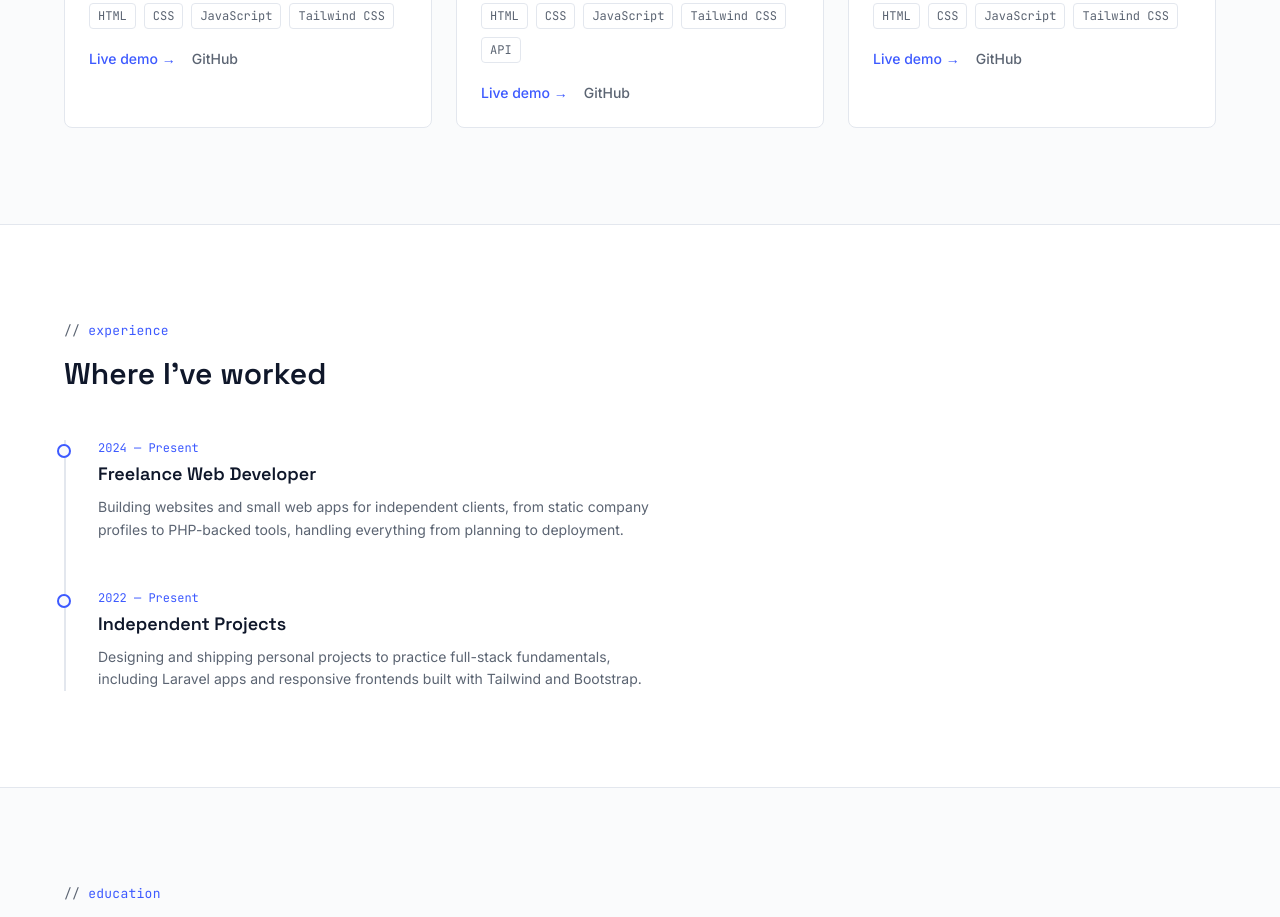
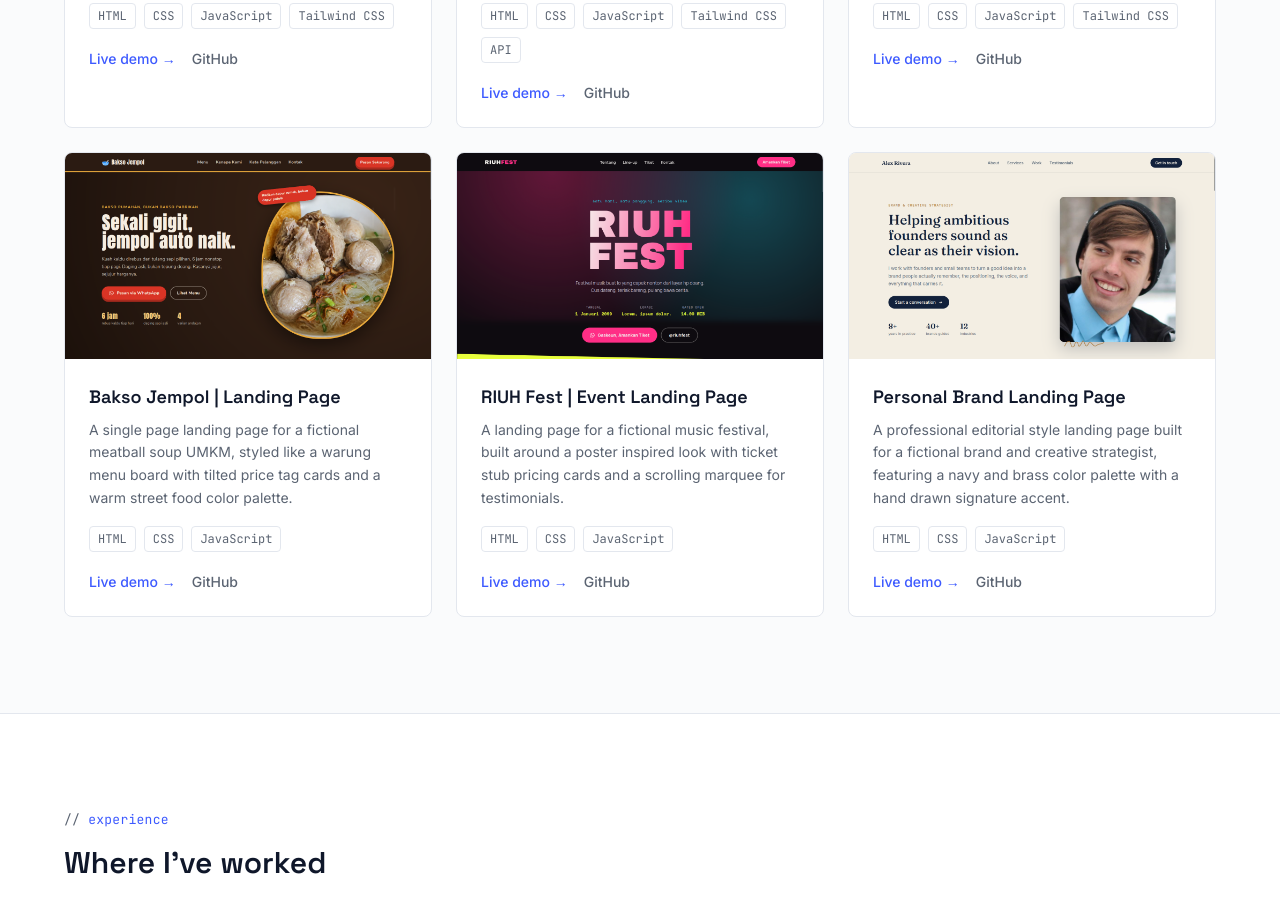
Before and after one commit to habiebanugrahh/myportfolio, a website: page index.html in a window 1280 px wide. Shown: the part 2338-3255 px from the top of the page. Drawn offline with Linux system fonts and the light colour scheme.

Commit message:
Add projects

```diff
--- a/index.html
+++ b/index.html
@@ -341,6 +341,80 @@
             </div>
           </article>
 
+          <article class="card-hover rounded-lg border border-hair bg-elevated overflow-hidden reveal"
+            style="transition-delay: .24s">
+            <div class="aspect-video flex items-center justify-center font-mono text-xs"
+              style="background: var(--bg-terminal); color: var(--code-text);">
+              <img src="./assets/images/bakso-jempol.png" alt="Bakso Jempol" class="w-full h-full ">
+            </div>
+            <div class="p-6">
+              <h3 class="font-display text-lg font-semibold text-primary">Bakso Jempol | Landing Page</h3>
+              <p class="text-secondary text-sm mt-2 leading-relaxed">
+                A single page landing page for a fictional meatball soup UMKM, styled like a warung menu board with tilted price tag cards and a warm street food color palette.
+              </p>
+              <div class="flex flex-wrap gap-2 mt-4">
+                <span class="font-mono text-xs px-2 py-1 rounded border border-hair text-secondary">HTML</span>
+                <span class="font-mono text-xs px-2 py-1 rounded border border-hair text-secondary">CSS</span>
+                <span class="font-mono text-xs px-2 py-1 rounded border border-hair text-secondary">JavaScript</span>
+              </div>
+              <div class="flex items-center gap-4 mt-5">
+                <a href="https://bakso-jempol.netlify.app"
+                  class="text-sm font-medium text-blue-500 hover:text-blue-400">Live demo →</a>
+                <a href="https://github.com/habiebanugrahh/bakso-jempol"
+                  class="text-sm font-medium text-secondary hover:text-primary">GitHub</a>
+              </div>
+            </div>
+          </article>
+
+          <article class="card-hover rounded-lg border border-hair bg-elevated overflow-hidden reveal"
+            style="transition-delay: .32s">
+            <div class="aspect-video flex items-center justify-center font-mono text-xs"
+              style="background: var(--bg-terminal); color: var(--code-text);">
+              <img src="./assets/images/riuh-fest.png" alt="RIUH Fest" class="w-full h-full ">
+            </div>
+            <div class="p-6">
+              <h3 class="font-display text-lg font-semibold text-primary">RIUH Fest | Event Landing Page</h3>
+              <p class="text-secondary text-sm mt-2 leading-relaxed">
+                A landing page for a fictional music festival, built around a poster inspired look with ticket stub pricing cards and a scrolling marquee for testimonials.
+              </p>
+              <div class="flex flex-wrap gap-2 mt-4">
+                <span class="font-mono text-xs px-2 py-1 rounded border border-hair text-secondary">HTML</span>
+                <span class="font-mono text-xs px-2 py-1 rounded border border-hair text-secondary">CSS</span>
+                <span class="font-mono text-xs px-2 py-1 rounded border border-hair text-secondary">JavaScript</span>
+              </div>
+              <div class="flex items-center gap-4 mt-5">
+                <a href="https://riuhfest.netlify.app/"
+                  class="text-sm font-medium text-blue-500 hover:text-blue-400">Live demo →</a>
+                <a href="https://github.com/habiebanugrahh/riuh-fest"
+                  class="text-sm font-medium text-secondary hover:text-primary">GitHub</a>
+              </div>
+            </div>
+          </article>
+
+          <article class="card-hover rounded-lg border border-hair bg-elevated overflow-hidden reveal"
+            style="transition-delay: .4s">
+            <div class="aspect-video flex items-center justify-center font-mono text-xs"
+              style="background: var(--bg-terminal); color: var(--code-text);">
+              <img src="./assets/images/personal-brand.png" alt="Alex Rivera Personal Brand" class="w-full h-full ">
+            </div>
+            <div class="p-6">
+              <h3 class="font-display text-lg font-semibold text-primary">Personal Brand Landing Page</h3>
+              <p class="text-secondary text-sm mt-2 leading-relaxed">
+                A professional editorial style landing page built for a fictional brand and creative strategist, featuring a navy and brass color palette with a hand drawn signature accent.
+              </p>
+              <div class="flex flex-wrap gap-2 mt-4">
+                <span class="font-mono text-xs px-2 py-1 rounded border border-hair text-secondary">HTML</span>
+                <span class="font-mono text-xs px-2 py-1 rounded border border-hair text-secondary">CSS</span>
+                <span class="font-mono text-xs px-2 py-1 rounded border border-hair text-secondary">JavaScript</span>
+              </div>
+              <div class="flex items-center gap-4 mt-5">
+                <a href="https://alex-rivera.netlify.app"
+                  class="text-sm font-medium text-blue-500 hover:text-blue-400">Live demo →</a>
+                <a href="https://github.com/habiebanugrahh/personal-brand"
+                  class="text-sm font-medium text-secondary hover:text-primary">GitHub</a>
+              </div>
+            </div>
+          </article>
         </div>
       </div>
     </section>
```
Also changed, not shown: assets/images/bakso-jempol.png (added), assets/images/personal-brand.png (added), assets/images/riuh-fest.png (added).
